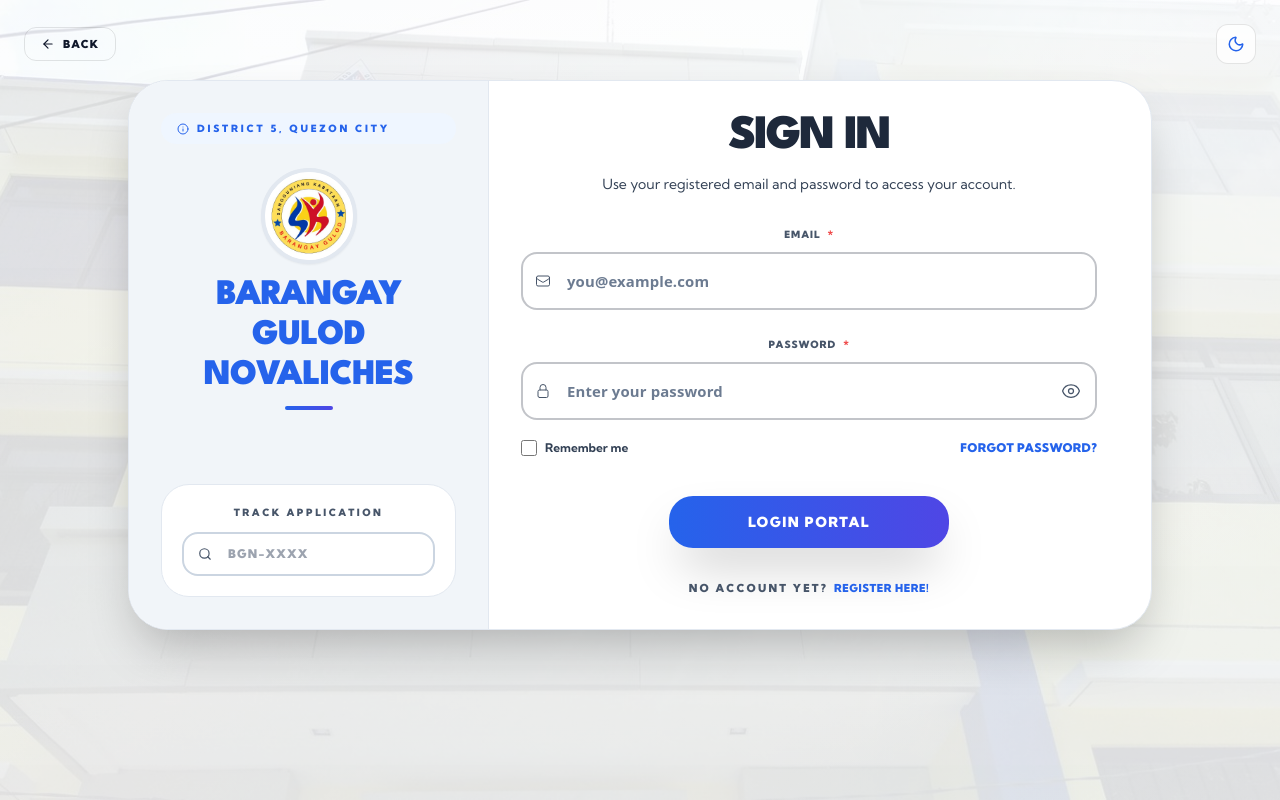
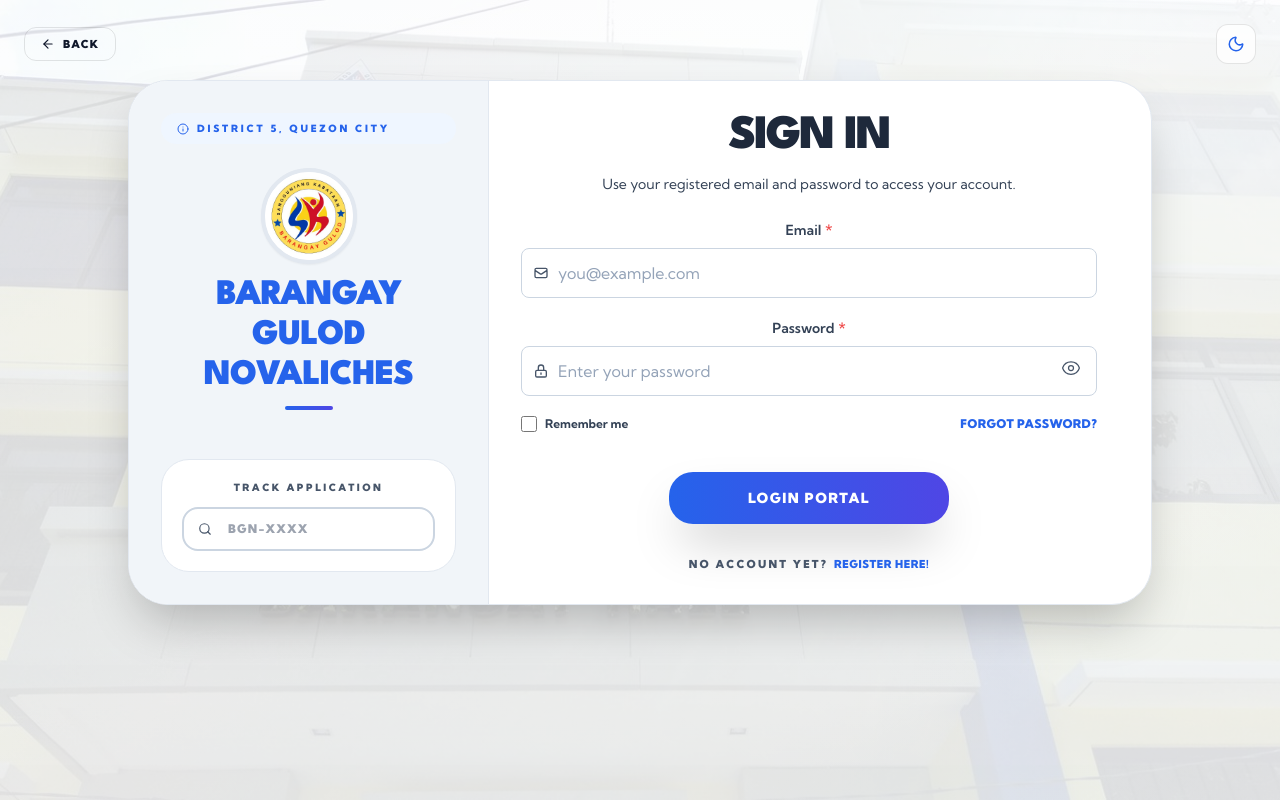
Before and after one commit to Lokibot1/E-Barangay-System, a React (Vite) app in the folder Incident-Subsystem/: page /login in a window 1280 px wide. Built offline with nearby package versions, Linux system fonts and the light colour scheme; no server answers; the HTML template or start-up script is replaced by a standard one.

Commit message:
working login

```diff
--- a/Incident-Subsystem/src/pages/sub-system-3/LoginPage.jsx
+++ b/Incident-Subsystem/src/pages/sub-system-3/LoginPage.jsx
@@ -11,6 +11,7 @@
   Info,
 } from "lucide-react";
 import themeTokens from "../../Themetokens";
+import InputField from "../../components/shared/InputField";
 import { login, saveAuth, isAuthenticated, isAdmin } from "../../services/sub-system-3/loginService";
 import { useAuthLogic } from "../../homepage/auth/hooks/useAuthLogic";
 import SignupForm from "../../homepage/auth/signup/SignUpForm";
@@ -63,7 +64,7 @@
 
   // If already authenticated, redirect immediately
   if (isAuthenticated()) {
-    return <Navigate to={isAdmin() ? "/admin" : "/"} replace />;
+    return <Navigate to={isAdmin() ? "/admin" : "/sub-system-2"} replace />;
   }
 
   const t = themeTokens[currentTheme];
@@ -107,7 +108,7 @@
     try {
       const data = await login(email, password);
       saveAuth(data);
-      navigate(isAdmin() ? "/admin" : "/");
+      navigate(isAdmin() ? "/admin" : "/sub-system-2");
     } catch (err) {
       setApiError(err.message || "Login failed. Please try again.");
     } finally {
@@ -410,87 +411,40 @@
                     )}
 
                     <form onSubmit={handleSubmit} className="space-y-5">
-                      {/* Email field */}
-                      <div className="space-y-2">
-                        <label
-                          className={`text-[10px] font-black uppercase tracking-widest font-kumbh ${mutedClass}`}
-                        >
-                          Email <span className="text-red-500 ml-1">*</span>
-                        </label>
-                        <div className="relative">
-                          <svg
-                            className={`absolute left-3.5 top-1/2 -translate-y-1/2 w-4 h-4 ${mutedClass}`}
-                            fill="none"
-                            viewBox="0 0 24 24"
-                            strokeWidth={1.5}
-                            stroke="currentColor"
-                          >
-                            <path
-                              strokeLinecap="round"
-                              strokeLinejoin="round"
-                              d="M21.75 6.75v10.5a2.25 2.25 0 01-2.25 2.25h-15a2.25 2.25 0 01-2.25-2.25V6.75m19.5 0A2.25 2.25 0 0019.5 4.5h-15a2.25 2.25 0 00-2.25 2.25m19.5 0v.243a2.25 2.25 0 01-1.07 1.916l-7.5 4.615a2.25 2.25 0 01-2.36 0L3.32 8.91a2.25 2.25 0 01-1.07-1.916V6.75"
-                            />
-                          </svg>
-                          <input
+                      {/* Email field — shared InputField component */}
+                      <InputField
+                        label="Email"
                         type="email"
                         value={email}
                         onChange={(e) => setEmail(e.target.value)}
                         placeholder="you@example.com"
-                            className="signin-input"
-                            style={{ paddingLeft: "2.75rem" }}
+                        required
+                        error={errors.email}
+                        currentTheme={currentTheme}
+                        icon="M3 8l7.89 5.26a2 2 0 002.22 0L21 8M5 19h14a2 2 0 002-2V7a2 2 0 00-2-2H5a2 2 0 00-2 2v10a2 2 0 002 2z"
+                        autoComplete="email"
                       />
-                        </div>
-                        {errors.email && (
-                          <p className="text-sm text-red-500 flex items-center gap-1.5 font-kumbh">
-                            <svg
-                              className="w-4 h-4 flex-shrink-0"
-                              fill="currentColor"
-                              viewBox="0 0 20 20"
-                            >
-                              <path
-                                fillRule="evenodd"
-                                d="M18 10a8 8 0 11-16 0 8 8 0 0116 0zm-7 4a1 1 0 11-2 0 1 1 0 012 0zm-1-9a1 1 0 00-1 1v4a1 1 0 102 0V6a1 1 0 00-1-1z"
-                                clipRule="evenodd"
-                              />
-                            </svg>
-                            {errors.email}
-                          </p>
-                        )}
-                      </div>
 
-                      {/* Password field */}
-                      <div className="space-y-2">
-                        <label
-                          className={`text-[10px] font-black uppercase tracking-widest font-kumbh ${mutedClass}`}
-                        >
-                          Password <span className="text-red-500 ml-1">*</span>
-                        </label>
+                      {/* Password field — shared InputField + eye toggle overlay */}
                       <div className="relative">
-                          <svg
-                            className={`absolute left-3.5 top-1/2 -translate-y-1/2 w-4 h-4 ${mutedClass}`}
-                            fill="none"
-                            viewBox="0 0 24 24"
-                            strokeWidth={1.5}
-                            stroke="currentColor"
-                          >
-                            <path
-                              strokeLinecap="round"
-                              strokeLinejoin="round"
-                              d="M16.5 10.5V6.75a4.5 4.5 0 10-9 0v3.75m-.75 11.25h10.5a2.25 2.25 0 002.25-2.25v-6.75a2.25 2.25 0 00-2.25-2.25H6.75a2.25 2.25 0 00-2.25 2.25v6.75a2.25 2.25 0 002.25 2.25z"
-                            />
-                          </svg>
-                          <input
+                        <InputField
+                          label="Password"
                           type={showPassword ? "text" : "password"}
                           value={password}
                           onChange={(e) => setPassword(e.target.value)}
                           placeholder="Enter your password"
-                            className="signin-input"
-                            style={{ paddingLeft: "2.75rem", paddingRight: "3rem" }}
+                          required
+                          error={errors.password}
+                          currentTheme={currentTheme}
+                          icon="M12 15v2m-6 4h12a2 2 0 002-2v-6a2 2 0 00-2-2H6a2 2 0 00-2 2v6a2 2 0 002 2zm10-10V7a4 4 0 00-8 0v4h8z"
+                          autoComplete="current-password"
+                          style={{ paddingRight: "3rem" }}
                         />
+                        {/* Eye toggle — positioned to align with the input box */}
                         <button
                           type="button"
                           onClick={() => setShowPassword(!showPassword)}
-                            className={`absolute right-3 top-1/2 -translate-y-1/2 p-1 rounded-md transition-colors ${
+                          className={`absolute right-3 top-[50px] -translate-y-1/2 p-1 rounded-md transition-colors ${
                             isDarkMode
                               ? "text-slate-400 hover:text-slate-200"
                               : `${t.subtleText} hover:text-slate-900`
@@ -498,57 +452,16 @@
                           aria-label={showPassword ? "Hide password" : "Show password"}
                         >
                           {showPassword ? (
-                              <svg
-                                className="w-5 h-5"
-                                fill="none"
-                                viewBox="0 0 24 24"
-                                strokeWidth={1.5}
-                                stroke="currentColor"
-                              >
-                                <path
-                                  strokeLinecap="round"
-                                  strokeLinejoin="round"
-                                  d="M3.98 8.223A10.477 10.477 0 001.934 12c1.292 4.338 5.31 7.5 10.066 7.5.993 0 1.953-.138 2.863-.395M6.228 6.228A10.45 10.45 0 0112 4.5c4.756 0 8.773 3.162 10.065 7.498a10.523 10.523 0 01-4.293 5.774M6.228 6.228L3 3m3.228 3.228l3.65 3.65m7.894 7.894L21 21m-3.228-3.228l-3.65-3.65m0 0a3 3 0 10-4.243-4.243m4.242 4.242L9.88 9.88"
-                                />
+                            <svg className="w-5 h-5" fill="none" viewBox="0 0 24 24" strokeWidth={1.5} stroke="currentColor">
+                              <path strokeLinecap="round" strokeLinejoin="round" d="M3.98 8.223A10.477 10.477 0 001.934 12c1.292 4.338 5.31 7.5 10.066 7.5.993 0 1.953-.138 2.863-.395M6.228 6.228A10.45 10.45 0 0112 4.5c4.756 0 8.773 3.162 10.065 7.498a10.523 10.523 0 01-4.293 5.774M6.228 6.228L3 3m3.228 3.228l3.65 3.65m7.894 7.894L21 21m-3.228-3.228l-3.65-3.65m0 0a3 3 0 10-4.243-4.243m4.242 4.242L9.88 9.88" />
                             </svg>
                           ) : (
-                              <svg
-                                className="w-5 h-5"
-                                fill="none"
-                                viewBox="0 0 24 24"
-                                strokeWidth={1.5}
-                                stroke="currentColor"
-                              >
-                                <path
-                                  strokeLinecap="round"
-                                  strokeLinejoin="round"
-                                  d="M2.036 12.322a1.012 1.012 0 010-.639C3.423 7.51 7.36 4.5 12 4.5c4.638 0 8.573 3.007 9.963 7.178.07.207.07.431 0 .639C20.577 16.49 16.64 19.5 12 19.5c-4.638 0-8.573-3.007-9.963-7.178z"
-                                />
-                                <path
-                                  strokeLinecap="round"
-                                  strokeLinejoin="round"
-                                  d="M15 12a3 3 0 11-6 0 3 3 0 016 0z"
-                                />
+                            <svg className="w-5 h-5" fill="none" viewBox="0 0 24 24" strokeWidth={1.5} stroke="currentColor">
+                              <path strokeLinecap="round" strokeLinejoin="round" d="M2.036 12.322a1.012 1.012 0 010-.639C3.423 7.51 7.36 4.5 12 4.5c4.638 0 8.573 3.007 9.963 7.178.07.207.07.431 0 .639C20.577 16.49 16.64 19.5 12 19.5c-4.638 0-8.573-3.007-9.963-7.178z" />
+                              <path strokeLinecap="round" strokeLinejoin="round" d="M15 12a3 3 0 11-6 0 3 3 0 016 0z" />
                             </svg>
                           )}
                         </button>
-                        </div>
-                        {errors.password && (
-                          <p className="text-sm text-red-500 flex items-center gap-1.5 font-kumbh">
-                            <svg
-                              className="w-4 h-4 flex-shrink-0"
-                              fill="currentColor"
-                              viewBox="0 0 20 20"
-                            >
-                              <path
-                                fillRule="evenodd"
-                                d="M18 10a8 8 0 11-16 0 8 8 0 0116 0zm-7 4a1 1 0 11-2 0 1 1 0 012 0zm-1-9a1 1 0 00-1 1v4a1 1 0 102 0V6a1 1 0 00-1-1z"
-                                clipRule="evenodd"
-                              />
-                            </svg>
-                            {errors.password}
-                          </p>
-                        )}
                       </div>
 
                       <div className="flex flex-col sm:flex-row items-start sm:items-center justify-between gap-3">
@@ -711,28 +624,6 @@
       <style
         dangerouslySetInnerHTML={{
           __html: `
-          .signin-input {
-            width: 100%;
-            padding: 1rem 1.05rem;
-            border: 2px solid ${isDarkMode ? "rgba(148,163,184,0.22)" : "rgba(15,23,42,0.25)"};
-            border-radius: 16px;
-            background: ${isDarkMode ? "rgba(2,6,23,0.72)" : "rgba(255,255,255,0.98)"};
-            color: ${isDarkMode ? "#f8fafc" : "#0f172a"};
-            outline: none;
-            transition: border-color .2s ease, box-shadow .2s ease, background .2s ease;
-            font-size: 0.93rem;
-            font-weight: 700;
-            letter-spacing: .01em;
-          }
-          .signin-input::placeholder {
-            color: ${isDarkMode ? "rgba(148,163,184,0.75)" : "rgba(100,116,139,0.95)"};
-            font-weight: 600;
-          }
-          .signin-input:focus {
-            border-color: ${primaryCss};
-            box-shadow: 0 0 0 4px ${primaryCss}22;
-            background: ${isDarkMode ? "rgba(2,6,23,0.9)" : "rgba(255,255,255,1)"};
-          }
           .full-input-sm {
             width: 100%;
             padding: 0.95rem 1rem;
--- a/Incident-Subsystem/src/services/sub-system-3/loginService.js
+++ b/Incident-Subsystem/src/services/sub-system-3/loginService.js
@@ -1,4 +1,4 @@
-const API_BASE = "http://localhost:8000/api";
+import { API_BASE_URL as API_BASE } from "../../config/api";
 
 /**
  * Authenticate a user with email and password.
```
Also changed, not shown: Incident-Subsystem/src/homepage/auth/login/LogInForm.jsx (+9 -3 lines). Lines whose indentation alone changed are shown as unchanged.
